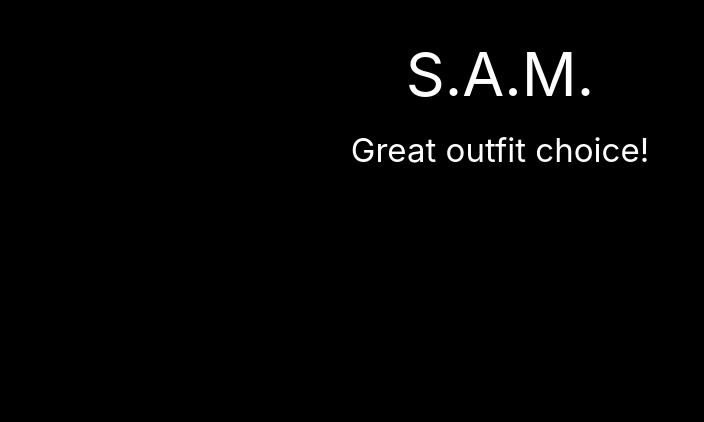
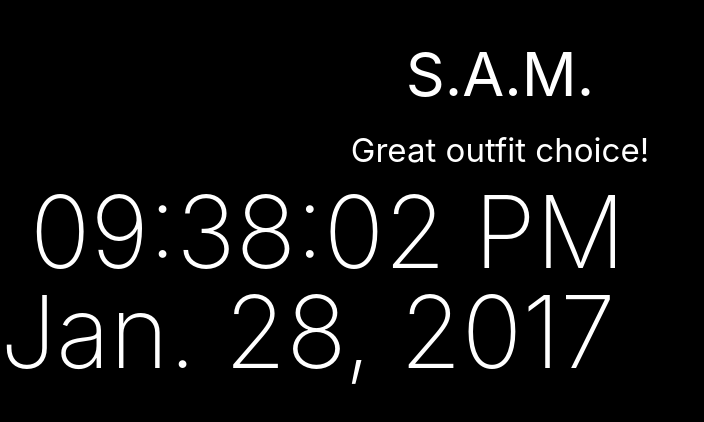
Before and after one commit to Arvrairobo/smartmirror-3, an Electron app: page index.html in a window 1000 px wide. Shown: the whole page, without its empty margins (0-704 px from the left). Drawn offline with nearby package versions, Linux system fonts and the light colour scheme; no server answers.

Commit message:
Added date and time widget

```diff
--- a/css/style.css
+++ b/css/style.css
@@ -36,3 +36,9 @@ body {
 	font-size: 25px;
 	margin: 0 10px;
 }
+
+#dateAndTime *{
+	font-weight: 200;
+	line-height: 1;
+	font-size: 100px;
+}
--- a/index.html
+++ b/index.html
@@ -20,6 +20,11 @@
 	<div id="wind"></div>
 </div>
 
+<div id="dateAndTime">
+	<div id="clock"></div>
+	<div id="date"></div>
+</div>
+
 
 <script>if (typeof module === 'object') {window.module = module; module = undefined;}</script>
 <script src="https://ajax.googleapis.com/ajax/libs/jquery/3.1.1/jquery.min.js"></script>
--- a/js/app.js
+++ b/js/app.js
@@ -10,4 +10,51 @@ $(document).ready(function() {
 		$('#weather #wind').html(w.current.skytext);
 		$('#weather #wind').prepend("<i class='wi wi-yahoo-"+w.current.skycode+"'></i>");
 	});
+
+	renderClock();
+	renderDate();
 });
+
+function renderClock(){
+	var currentTime = new Date();
+	var period = "AM";
+	var hour = currentTime.getHours();
+	var min = currentTime.getMinutes();
+	var seconds = currentTime.getSeconds();
+
+	if(hour == 0){
+		hour = 12;
+	}else if(hour > 12){
+		hour = hour - 12
+		period = "PM"
+	}
+
+	if(hour < 10){
+		hour = "0" + hour;
+	}
+
+	if(min < 10){
+		min = "0" + min;
+	}
+
+	if(seconds < 10){
+		seconds = "0" + seconds;
+	}
+
+	$('#clock').html(hour + ":" + min + ":" + seconds + " " + period);
+	setTimeout('renderClock()', 1000);
+}
+
+function renderDate(){
+	var monthNames = [  "Jan.", "Feb.", "Mar.",
+  "Apr.", "May", "June", "July",
+  "Aug.", "Sept.", "Oct.",
+  "Nov.", "Dec."];
+
+	var date = new Date();
+	var day = date.getDate();
+	var monthIndex = date.getMonth();
+	var year = date.getFullYear();
+
+	$('#date').html(monthNames[monthIndex] + " " + day + ", " + year);
+}
```
Also changed, not shown: main.js (+5 -2 lines).
